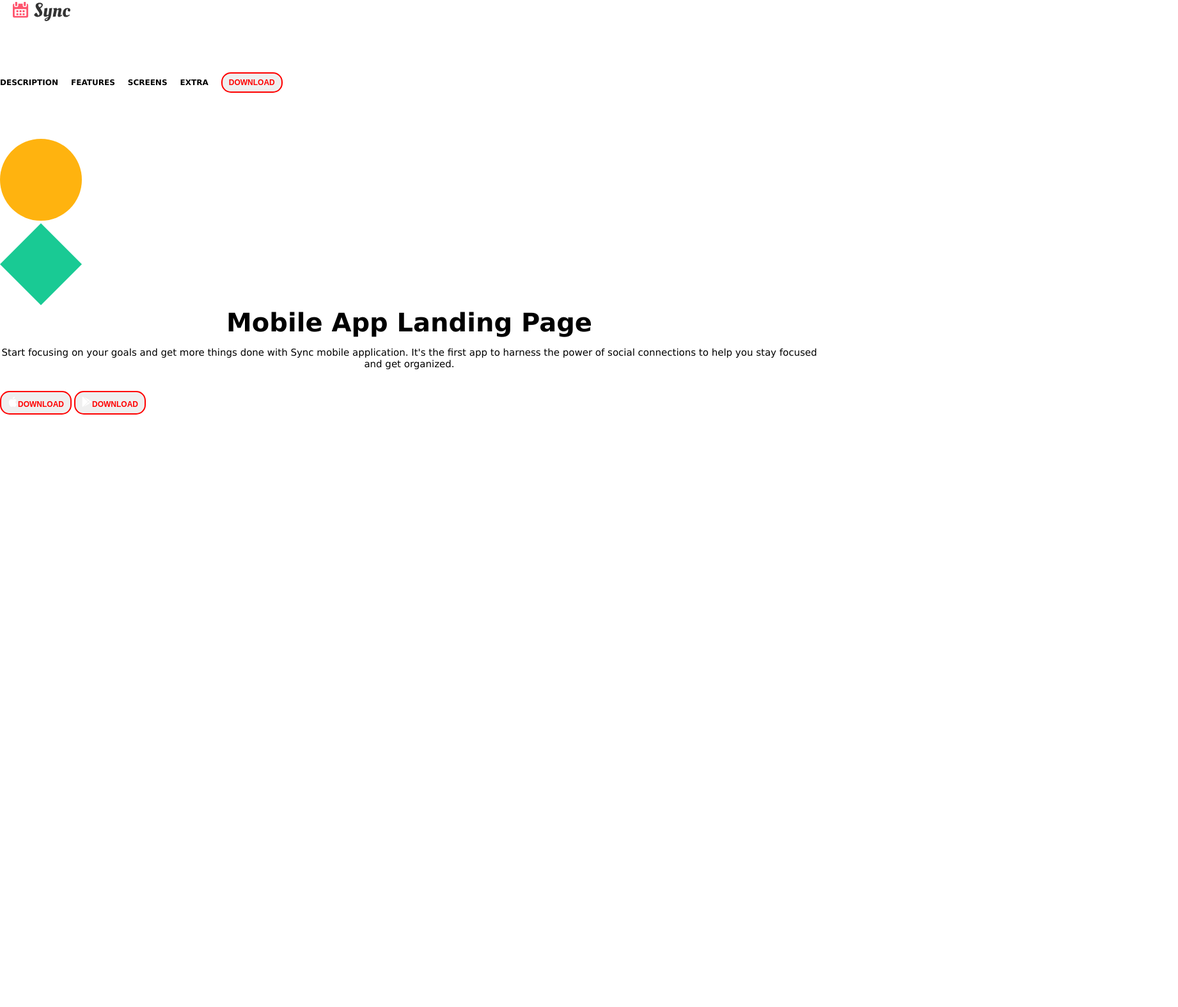
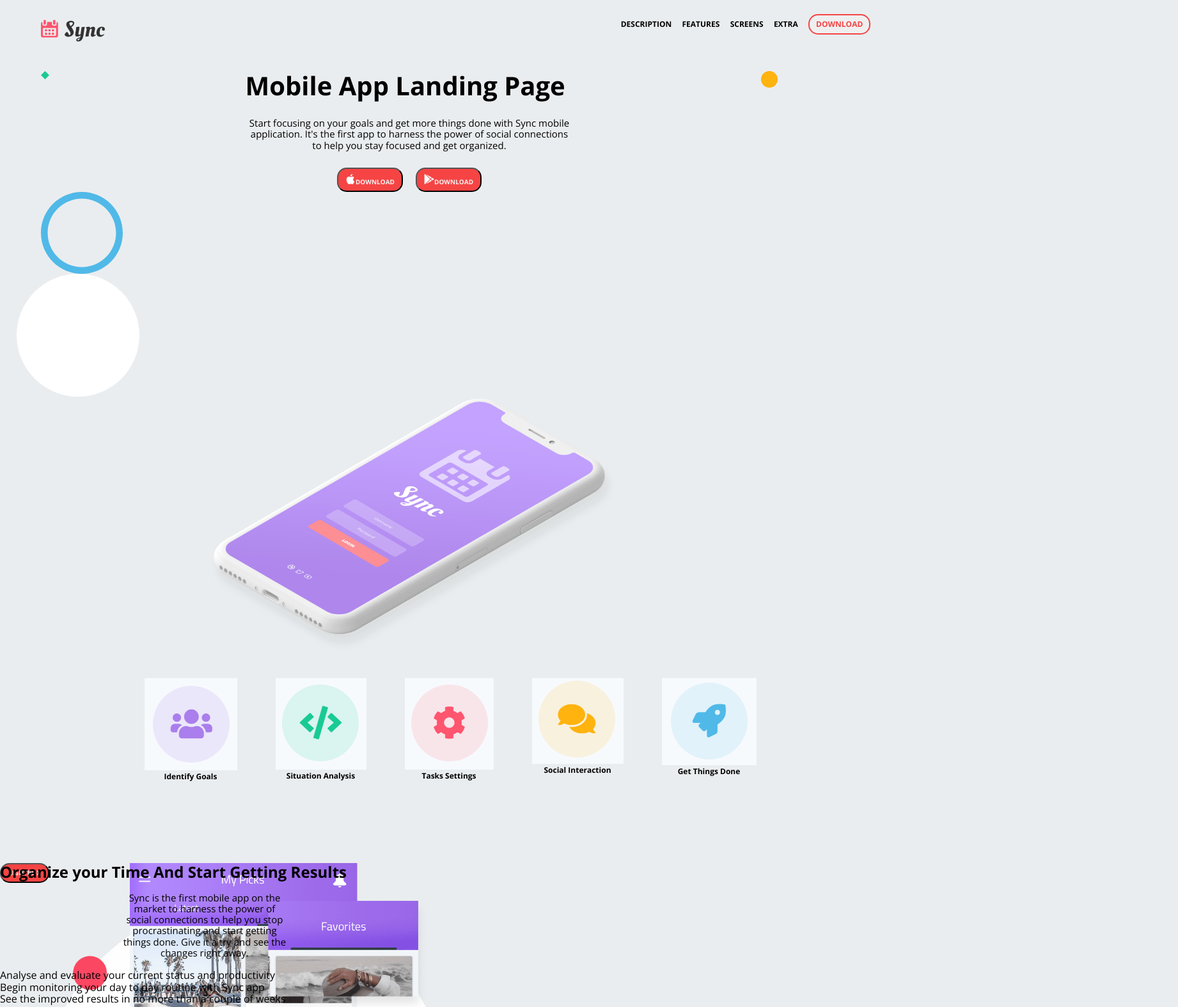
Before and after one commit to soniaonis/project2, a plain HTML site: page index.html in a window 1280 px wide. Shown: the part 17-1591 px from the top of the page at 64% size, 1842 px wide, since content can reach past the window. Drawn offline with nearby package versions, Linux system fonts and the light colour scheme.

Commit message:
botones página inicio y sección 1 de descripción

```diff
--- a/CSS/style.css
+++ b/CSS/style.css
@@ -1,17 +1,31 @@
+@import url("https://fonts.googleapis.com/css?family=Open+Sans:400,400i,700&display=swap&subset=latin-ext");
+
+body {
+    font-family: 'Open Sans', sans-serif;
+    background-color: rgb(234, 237, 239);
+}
+
 * {
     padding: 0;
     margin: 0;
-  }
+}
+
+.header {
+    position: sticky;
+    top: 0;
+}
 
 .logo {
-    width: 90px;
-    height: 90px;
-    margin: 20px;
+    width: 100px;
+    height: 50px;
+    padding-left: 5%;
     margin-top: 20px;
 }
 
 .menu {
     display: flex;
+    flex-direction: row;
+    justify-content: space-between;
     text-decoration: none;
     list-style: none;
     margin-top: 20px;
@@ -24,7 +38,6 @@
 
 nav {
     display: flex;
-    font-family: 'Lucida Sans';
     font-weight: bold;
     font-size: 12px;
 }
@@ -33,10 +46,12 @@ nav ul li {
     list-style: none;
     display: flex;
     justify-content: flex-end;
+    margin-left: 5%;
     color:black;
     align-items: center;
-    margin-right: 20px;
     text-decoration: none;
+    position: sticky;
+    top: 0;
 }
 
 nav ul a {
@@ -45,69 +60,142 @@ nav ul a {
 }
 
 .download {
-    color: red;
+    color: rgb(246, 68, 68);
     font-size: 12px;
     font-weight: bold;
-    border: 2px solid red;
+    border: 2px solid rgb(246, 68, 68);
     border-radius: 15px;
     padding: 7px 10px;
-}
-
-.yellowCircle  {
-    width: 10%;
-    height: 10%;
+    display: flex;
+    align-items: center;
+    justify-content: space-between;
 }
 
 .greenDiamond {
-    width: 10%;
-    height: 10%;
+    width: 1%;
+    height: 1%;
+    margin-left: 5%;
+    display: flex;
+    justify-content: space-between;
+    float: left;
+}
+
+.yellowCircle {
+    width: 2%;
+    height: 2%;
+    margin-right: 5%;
+    display: flex;
+    justify-content: space-between;
+    float: right;
 }
 
 h1 {
-    font-family: 'Lucida Sans';
+    margin-top: 3%;
     font-size: 40px;
     text-align: center;
 }
 
 p {
-    font-family: 'Lucida Sans';
     font-size: 15px;
     text-align: center;
-    display: block;
-    margin-block-start: 1em;
-    margin-block-end: 1em;
-    margin-inline-start: 0;
-    margin-inline-end: 0;
+    padding: 0 30%;
+    display: flex;
+    justify-content: center;
 }
 
-.download red1 {
-    background-color: red;
-    color: white;
-    font-size: 12px;
+.redButton {
+    display: flex;
+    justify-content: center;
+    gap: 20px;
+}
+
+.downloadRed1 {
+    margin-top: 2%;
+    background-color: rgb(246, 68, 68);
+    color: rgb(243, 240, 240);
+    font-size: 10px;
     font-weight: bold;
     border-radius: 15px;
-    padding: 7px 10px;
+    padding: 8px 11px;
+    flex-wrap: wrap;
 }
 
-.download red2 {
-    background-color: red;
-    color: white;
-    font-size: 12px;
+.downloadRed2 {
+    margin-top: 2%;
+    background-color: rgb(246, 68, 68);
+    color: rgb(243, 240, 240);
+    font-size: 10px;
     font-weight: bold;
     border-radius: 15px;
-    padding: 7px 10px;
+    padding: 8px 11px;
+    flex-wrap: wrap;
 }
 
-.white circle {
-    width: 3em;
-    height: 3em;
+.whiteCircle {
+    width: 15%;
+    height: 15%;
     display: flex;
-    overflow-clip-margin: content-box;
+    margin-left: 2%;
 }
 
-.blue circle {
-    width: 3em;
-    height: 3em;
+.blueCircle {
+    width: 10%;
+    height: 10%;
     display: flex;
-    overflow-clip-margin: content-box;
+    margin-left: 5%;
 }
+
+.mobile {
+    display: flex;
+    justify-content: center;
+}
+
+.mobile1 {
+    width: 50%;
+    height: 50%;
+}
+
+.circleButtons {
+    margin-top: 3%;
+    margin-left: 10%;
+    display: flex;
+    justify-content: center;
+    text-align: center;
+    font-weight: bold;
+    font-size: 12px;
+    gap: 60px;
+    flex-wrap: wrap;
+    margin-bottom: 5%;
+}
+
+.container {
+    margin-top: 10%;
+    display: flex;
+    position: relative;
+}
+
+.image1SectionDescription {
+    width: 50%;
+    margin-left: 5%;
+    margin-right: 5%;
+    float: left;
+    position: absolute;
+}
+
+.text1SectionDescription {
+    width: 50%;
+    position: absolute;
+    float: right;
+}
+
+.lightbox {
+    background-color: rgb(246, 68, 68);
+    color: rgb(243, 240, 240);
+    border-radius: 15px;
+    padding: 8px 11px;
+    font-weight: bold;
+    font-size: 10px;
+    justify-content: center;
+    display: flex;
+    float: right;
+}
--- a/index.html
+++ b/index.html
@@ -1,12 +1,10 @@
 <!DOCTYPE html>
 <html lang="en">
+
 <head>
   <meta charset="UTF-8" />
   <meta http-equiv="X-UA-Compatible" content="IE=edge" />
   <meta name="viewport" content="width=device-width, initial-scale=1.0" />
-    <link
-    href="https://fonts.googleapis.com/css?family=Open+Sans:400,400i,700&display=swap&subset=latin-ext"
-    rel="stylesheet>
   <link rel="stylesheet" href="CSS/normalize.css" />
   <link rel="stylesheet" href="CSS/style.css" />
   <title>Réplica web</title>
@@ -14,30 +12,23 @@
 
 <body>
   <header>
-      <div class="logo">
-        <img id="logo" src="./images/logo.svg" alt="logo" />
-      </div>
     <nav class="menu">
+      <img class="logo" src="./images/logo.svg" alt="logo" />
       <ul class="flex">
         <li><a href="#">DESCRIPTION</a></li>
         <li><a href="#">FEATURES</a></li>
         <li><a href="#">SCREENS</a></li>
         <li><a href="#">EXTRA</a></li>
-          <li><button class="download">DOWNLOAD</button></li>
+        <li><a href="https://factoriaf5.org/"><button class="download">DOWNLOAD</button></a></li>
       </ul>
     </nav>
   </header>
-    <br />
-    <br />
-    <br />
-    <br />
+
   <main>
-      <section>
+    <section home>
       <div>
-          <img class="yellowCircle" src="images/decorative-yellow-circle.svg" alt="yellow circle" />
-        </div>
-        <div class="greenDiamond">
-          <img src="images/decorative-green-diamond.svg" alt="green diamond" />
+        <img class="greenDiamond" src="./images/decorative-green-diamond.svg" alt="green diamond" />
+        <img class="yellowCircle" src="./images/decorative-yellow-circle.svg" alt="yellow circle" />
       </div>
       <div>
         <h1>Mobile App Landing Page</h1>
@@ -45,27 +36,73 @@
           Start focusing on your goals and get more things done with Sync
           mobile application. It's the first app to harness the power of
           social connections to help you stay focused and get organized.
+          <br>
         </p>
       </div>
-        <br />
+
       <div class="redButton">
-          <button class="download red1">
-            <img class="apple" src="/images/apple icon.png" />DOWNLOAD
-          </button>
-          <button class="download red2">
-            <img class="play" src="/images/play icon.png" />DOWNLOAD
-          </button>
+        <button class="downloadRed1">
+          <img class="apple" src="./images/apple icon.png" />DOWNLOAD</button>
+        <button class="downloadRed2">
+          <img class="play" src="./images/play icon.png" />DOWNLOAD</button>
       </div>
-        <div class="white circle">
-          <img src="images/decorative-white-circle.svg" alt="white circle" />
+
+      <div class="circles">
+        <img class="blueCircle" src="./images/decorative-blue-circle.svg" alt="blue circle" />
+        <img class="whiteCircle" src="./images/decorative-white-circle.svg" alt="white circle" />
       </div>
-        <div class="blueCircle">
-          <img src="images/decorative-blue-circle.svg" alt="blue circle" />
+
+      <div class="mobile">
+        <img class="mobile1" src="./images/header-iphone.png" alt="mobile" />
       </div>
-        <div class="mobile">
-          <img src="images/header-iphone.png" alt="mobile" />
+    </section>
+
+    <section id="SectionButtons">
+      <div class="circleButtons">
+        <div>
+          <img src="./images/violet icon.png" />
+          <div class="violetButton">Identify Goals</div>
+        </div>
+        <div>
+          <img src="./images/green icon.png" />
+          <div class="greenButton">Situation Analysis</div>
+        </div>
+        <div>
+          <img src="./images/pink icon.png" />
+          <div class="pinkButton">Tasks Settings</div>
+        </div>
+        <div>
+          <img src="./images/yellow icon.png" />
+          <div class="yellowButton">Social Interaction</div>
+        </div>
+        <div>
+          <img src="./images/blue icon.png" />
+          <div class="blueButton">Get Things Done</div>
+        </div>
+      </div>
+    </section>
+
+    <section id="SectionDescription1">
+      <div class="container">
+        <img class="image1SectionDescription" src="./images/description-1-app.png" alt="Image Description Section" />
+        <div class="text1SectionDescription">
+          <h2>Organize your Time And Start Getting Results</h2>
+          <br>
+          <p>Sync is the first mobile app on the market to harness the power of social connections to help you stop
+            procrastinating
+            and start getting things done. Give it a try and see the changes right away.
+            <br><br>
+          <ul>
+            <li>Analyse and evaluate your current status and productivity</li>
+            <li>Begin monitoring your day to day routine with Sync app</li>
+            <li>See the improved results in no more than a couple of weeks</li>
+          </ul>
+          </p>
+        </div>
+        <div class="lightboxButton"><button class="lightbox">LIGHTBOX</button></div>
       </div>
     </section>
   </main>
 </body>
+
 </html>
```
Also changed, not shown: 1 other file. Lines whose indentation alone changed are shown as unchanged.
